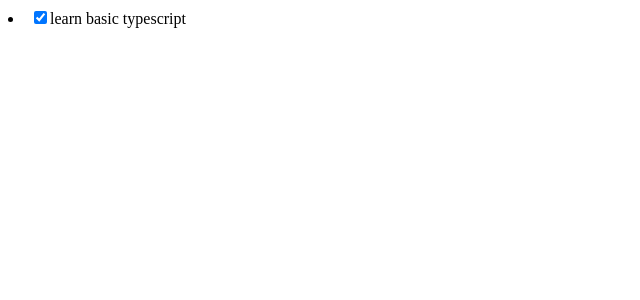
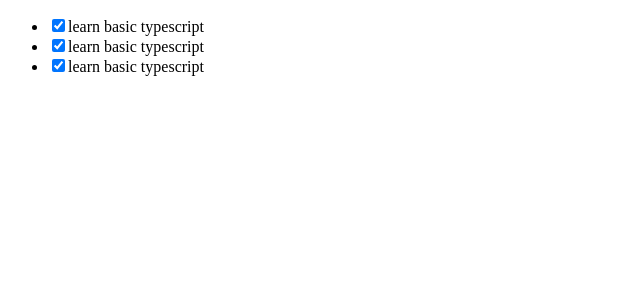
Before and after one commit to godfreyturqz/todo-ts, a React (Create React App) app: page / in a window 1280 px wide. Shown: the top 300 px of the page, without its empty margins (0-640 px from the left). Built offline with nearby package versions, Linux system fonts and the light colour scheme.

Commit message:
add TodoList component

```diff
--- a/src/App.tsx
+++ b/src/App.tsx
@@ -1,14 +1,19 @@
-import TodoListItem from "./TodoListItem"
+import { useState } from 'react'
+import TodoList from "./TodoList"
 
 
-const todos: Array<Todo> = [
+const initialTodos: Array<Todo> = [
+  {text: 'learn basic typescript', complete: true},
+  {text: 'learn basic typescript', complete: true},
   {text: 'learn basic typescript', complete: true}
 ]
 
 const App: React.FC = () => {
+  const [todos, setTodos] = useState(initialTodos)
+
   return (
     <div>
-      <TodoListItem todo={todos[0]}/>
+      <TodoList todos={todos}/>
     </div>
   )
 }
--- /dev/null
+++ b/src/TodoList.tsx
@@ -0,0 +1,17 @@
+import TodoListItem from './TodoListItem'
+
+interface TodoListProps {
+    todos: Array<Todo>
+}
+
+const TodoList: React.FC<TodoListProps> = ({todos}) => {
+    return (
+        <ul>
+            {
+                todos.map(todo => <TodoListItem todo={todo}/> )
+            }
+        </ul>
+    )
+}
+
+export default TodoList
```
